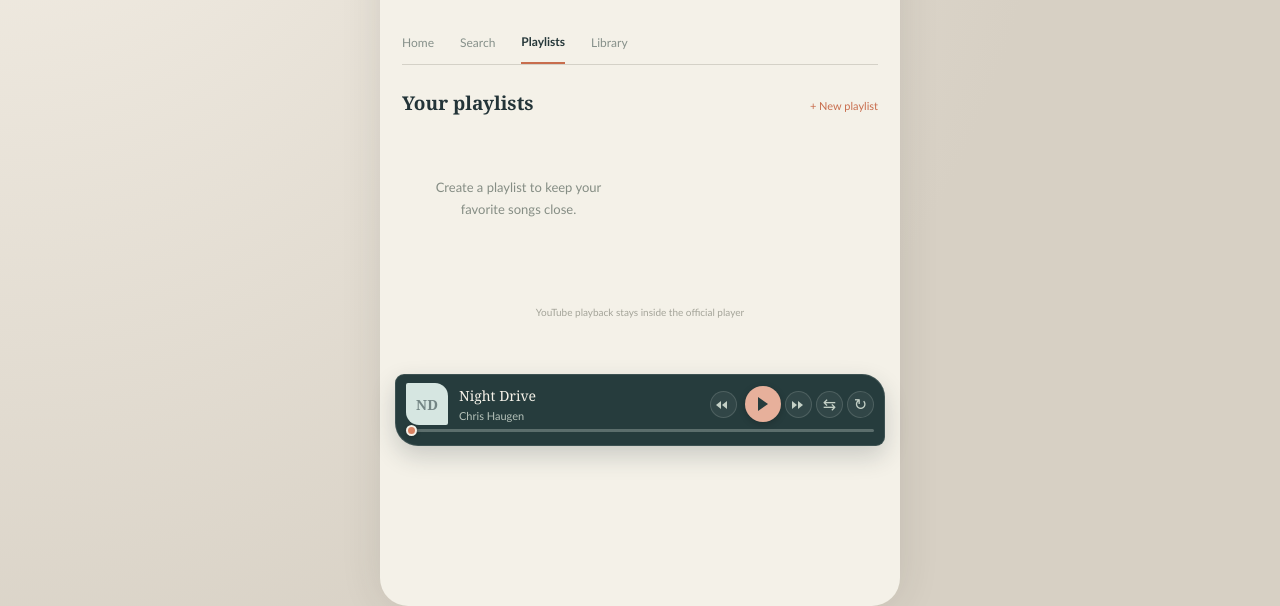
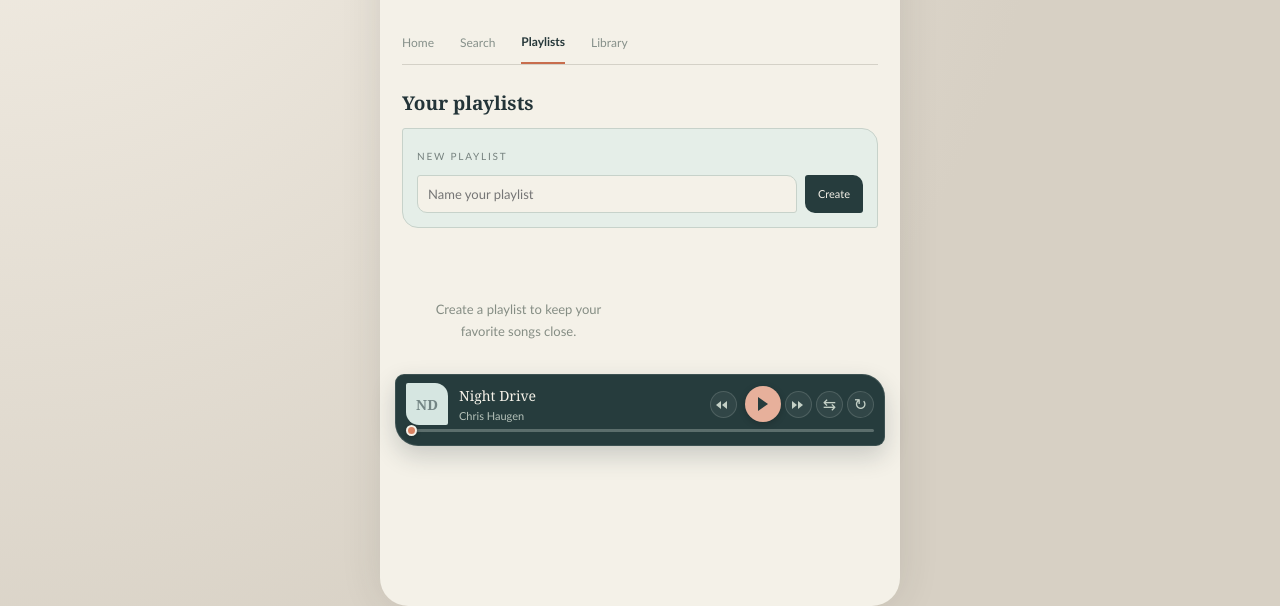
Before and after one commit to Jhunmarkkk/iMu6-iPhone-6-Online-Music-Player, a website built with Vite: page index.html in a window 1280 px wide. Both pictures are taken after a click on the button "Playlists". Shown: the part 319-925 px from the top of the page. Built offline with nearby package versions, Linux system fonts and the light colour scheme.

Commit message:
iMu6 2.9: Replace Safari playlist popup

```diff
--- a/src/main.js
+++ b/src/main.js
@@ -48,7 +48,7 @@ function render(view, query) {
     visible = query ? remoteTracks : tracks.slice(0, 3)
     content.innerHTML = '<div class="search-wrap"><input id="search-input" type="search" placeholder="Search YouTube music" value="' + escapeHtml(query || '') + '"><span>&#8981;</span></div><div class="section-heading"><h3>Find a real song</h3><span id="search-status">' + (query ? 'searching...' : 'YouTube') + '</span></div><div id="search-results">' + (visible.length ? visible.map(trackRow).join('') : '<p class="empty">Search for an artist or song.</p>') + '</div><button id="load-more" class="load-more" type="button"' + (nextPageToken ? '' : ' hidden') + '>Load more songs</button><p class="catalog-note">Results are provided by YouTube. Playback uses the official embedded player.</p>'
   } else if (view === 'playlists') {
-    content.innerHTML = '<div class="section-heading"><h3>Your playlists</h3><button class="new-playlist" id="new-playlist">+ New playlist</button></div><div class="playlist-grid">' + (savedPlaylists.length ? savedPlaylists.map(function (list) { return '<button class="playlist-card" data-playlist-view="' + escapeHtml(list.id) + '"><span class="playlist-count">' + list.tracks.length + ' SONGS</span><strong>' + escapeHtml(list.name) + '</strong></button>' }).join('') : '<p class="empty">Create a playlist to keep your favorite songs close.</p>') + '</div><div id="playlist-detail"></div>'
+    content.innerHTML = '<div class="section-heading"><h3>Your playlists</h3></div><div class="playlist-creator"><span class="eyebrow">NEW PLAYLIST</span><div class="creator-row"><input id="playlist-name" type="text" maxlength="40" placeholder="Name your playlist"><button id="save-playlist" type="button">Create</button></div></div><div class="playlist-grid">' + (savedPlaylists.length ? savedPlaylists.map(function (list) { return '<button class="playlist-card" data-playlist-view="' + escapeHtml(list.id) + '"><span class="playlist-count">' + list.tracks.length + ' SONGS</span><strong>' + escapeHtml(list.name) + '</strong></button>' }).join('') : '<p class="empty">Create a playlist to keep your favorite songs close.</p>') + '</div><div id="playlist-detail"></div>'
   } else if (view === 'library') {
     content.innerHTML = '<div class="section-heading"><h3>Demo library</h3><span>starter samples</span></div>' + tracks.map(trackRow).join('')
   } else {
@@ -144,14 +144,16 @@ function bindContent(view, query) {
   Array.prototype.forEach.call(document.querySelectorAll('[data-playlist-view]'), function (button) { button.addEventListener('click', function () { showPlaylist(button.getAttribute('data-playlist-view')) }) })
   var newPlaylist = document.querySelector('#new-playlist')
   if (newPlaylist) newPlaylist.addEventListener('click', function () { createPlaylist() })
+  var savePlaylist = document.querySelector('#save-playlist')
+  if (savePlaylist) savePlaylist.addEventListener('click', finishCreatePlaylist)
   var loadMore = document.querySelector('#load-more')
   if (loadMore) loadMore.addEventListener('click', function () { loadMore.disabled = true; searchYouTube(activeSearch, true) })
 }
 function savePlaylists() { localStorage.setItem('imu6-playlists', JSON.stringify(savedPlaylists)) }
 function listen(selector, event, handler) { var element = document.querySelector(selector); if (element) element.addEventListener(event, handler) }
 function addToPlaylist(trackId, playlistId) { var track = allTracks().filter(function (item) { return String(item.id) === String(trackId) })[0]; var list = savedPlaylists.filter(function (item) { return String(item.id) === String(playlistId) })[0]; if (!track || !list || list.tracks.some(function (item) { return item.videoId === track.videoId || item.id === track.id })) return; list.tracks.push(track); savePlaylists(); closeMenus() }
-function createPlaylist(trackId) { pendingPlaylistTrack = trackId || null; var modal = document.querySelector('#playlist-modal'); var input = document.querySelector('#playlist-name'); modal.hidden = false; input.value = ''; window.setTimeout(function () { input.focus() }, 250) }
-function finishCreatePlaylist() { var name = document.querySelector('#playlist-name').value.replace(/^\s+|\s+$/g, ''); if (!name) return; var list = { id: 'playlist-' + new Date().getTime(), name: name, tracks: [] }; if (pendingPlaylistTrack) { var track = allTracks().filter(function (item) { return String(item.id) === String(pendingPlaylistTrack) })[0]; if (track) list.tracks.push(track) } savedPlaylists.push(list); savePlaylists(); pendingPlaylistTrack = null; document.querySelector('#playlist-modal').hidden = true; closeMenus(); render('playlists') }
+function createPlaylist(trackId) { pendingPlaylistTrack = trackId || null; var input = document.querySelector('#playlist-name'); if (!input) { Array.prototype.forEach.call(document.querySelectorAll('.tab'), function (tab) { tab.classList.toggle('active', tab.getAttribute('data-view') === 'playlists') }); render('playlists'); input = document.querySelector('#playlist-name') } if (input) input.focus() }
+function finishCreatePlaylist() { var input = document.querySelector('#playlist-name'); var name = input ? input.value.replace(/^\s+|\s+$/g, '') : ''; if (!name) return; var list = { id: 'playlist-' + new Date().getTime(), name: name, tracks: [] }; if (pendingPlaylistTrack) { var track = allTracks().filter(function (item) { return String(item.id) === String(pendingPlaylistTrack) })[0]; if (track) list.tracks.push(track) } savedPlaylists.push(list); savePlaylists(); pendingPlaylistTrack = null; closeMenus(); render('playlists') }
 function closeMenus() { Array.prototype.forEach.call(document.querySelectorAll('.track-menu'), function (menu) { menu.classList.remove('open') }) }
 function showPlaylist(id) { var list = savedPlaylists.filter(function (item) { return String(item.id) === String(id) })[0]; var detail = document.querySelector('#playlist-detail'); if (detail && list) { activeQueue = list.tracks.slice(); queueIndex = -1; detail.innerHTML = '<div class="section-heading playlist-detail-heading"><h3>' + escapeHtml(list.name) + '</h3><span>' + list.tracks.length + ' songs</span></div>' + (list.tracks.length ? list.tracks.map(trackRow).join('') : '<p class="empty">This playlist is empty.</p>'); bindContent('playlists') } }
 function startQueueAt(track) { if (!activeQueue.length) return; queueIndex = activeQueue.findIndex(function (item) { return String(item.id) === String(track.id) }); }
@@ -177,7 +179,6 @@ listen('#progress', 'input', function (event) { var track = currentTrack(); var
 function scrubFromTouch(event) { var progress = document.querySelector('#progress'); var touch = event.touches[0]; var bounds = progress.getBoundingClientRect(); var percent = Math.max(0, Math.min(1, (touch.pageX - bounds.left) / bounds.width)); var value = percent * 100; setProgress(value); var track = currentTrack(); if (track.videoId && ytPlayer && ytPlayer.getDuration) ytPlayer.seekTo(ytPlayer.getDuration() * percent, true); else if (!track.videoId && audio.duration) audio.currentTime = audio.duration * percent; if (event.preventDefault) event.preventDefault() }
 listen('#progress', 'touchstart', scrubFromTouch)
 listen('#progress', 'touchmove', scrubFromTouch)
-listen('#cancel-playlist', 'click', function () { document.querySelector('#playlist-modal').hidden = true; pendingPlaylistTrack = null })
 listen('#save-playlist', 'click', finishCreatePlaylist)
 audio.addEventListener('ended', function () { if (activeQueue.length) advanceTrack(); else if (typeof currentId === 'number') selectTrack(currentId === tracks.length ? 1 : currentId + 1) })
 audio.addEventListener('timeupdate', function () { if (!audio.duration || currentTrack().videoId) return; setProgress(audio.currentTime / audio.duration * 100) })
--- a/src/style.css
+++ b/src/style.css
@@ -65,6 +65,10 @@ h3 { margin: 0; font-size: 19px; }
 .playlist-card strong { display: block; margin-top: 12px; font-size: 16px; font-weight: normal; overflow: hidden; text-overflow: ellipsis; white-space: nowrap; }
 .playlist-count { color: #75817e; font: 9px 'Trebuchet MS', sans-serif; letter-spacing: 1px; }
 .playlist-detail-heading { margin-top: 28px; }
+.playlist-creator { margin: 0 0 22px; padding: 14px; border: 1px solid #c7d2ca; border-radius: 3px 16px 3px 16px; background: #e5eee8; }
+.creator-row { display: flex; gap: 8px; margin-top: 10px; }
+.creator-row input { min-width: 0; flex: 1; border: 1px solid #c7d2ca; border-radius: 3px 10px 3px 10px; outline: 0; background: #f4f1e8; color: #233438; padding: 10px; font: 13px 'Trebuchet MS', sans-serif; }
+.creator-row button { border: 0; border-radius: 3px 10px 3px 10px; background: #263c3d; color: #f4f1e8; padding: 0 13px; font: 11px 'Trebuchet MS', sans-serif; }
 .playlist-modal { position: fixed !important; z-index: 9999; top: 0; right: 0; bottom: 0; left: 0; display: block; width: 100%; height: 100%; padding: 0; background: rgba(35, 52, 56, .48); }
 .playlist-modal[hidden] { display: none; }
 .playlist-dialog { position: absolute; top: 50%; left: 50%; width: calc(100% - 40px); max-width: 330px; border-radius: 4px 20px 4px 20px; background: #f4f1e8; padding: 22px; box-shadow: 0 14px 35px rgba(35, 52, 56, .25); -webkit-transform: translate(-50%, -50%); transform: translate(-50%, -50%); }
```
